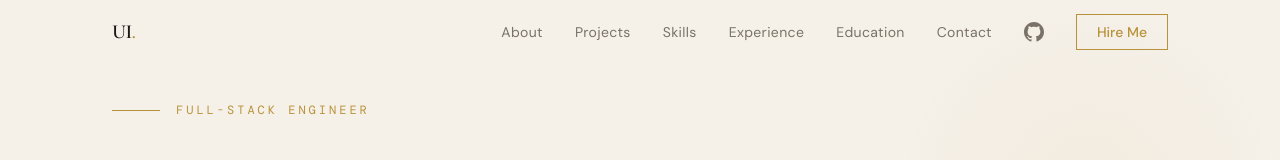
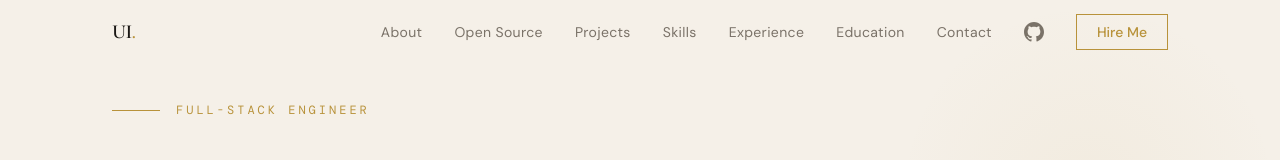
Before and after one commit to UsamaImran/Portfolio, a Next.js app: page / in a window 1280 px wide. Shown: the top 160 px of the page. Built offline with nearby package versions, Linux system fonts and the light colour scheme; a web font is replaced by a local one.

Commit message:
added new section's id

```diff
--- a/components/Navbar.tsx
+++ b/components/Navbar.tsx
@@ -5,6 +5,7 @@ import { useState, useEffect } from "react";
 
 const links = [
   { label: "About", href: "#about" },
+  { label: "Open Source", href: "#open-source" },
   { label: "Projects", href: "#projects" },
   { label: "Skills", href: "#skills" },
   { label: "Experience", href: "#experience" },
--- a/components/OpenSource.tsx
+++ b/components/OpenSource.tsx
@@ -46,6 +46,7 @@ function PackageCard({
 
   return (
     <div
+      id="open-source"
       ref={ref}
       className="reveal flex flex-col border transition-all duration-300"
       style={{
```
